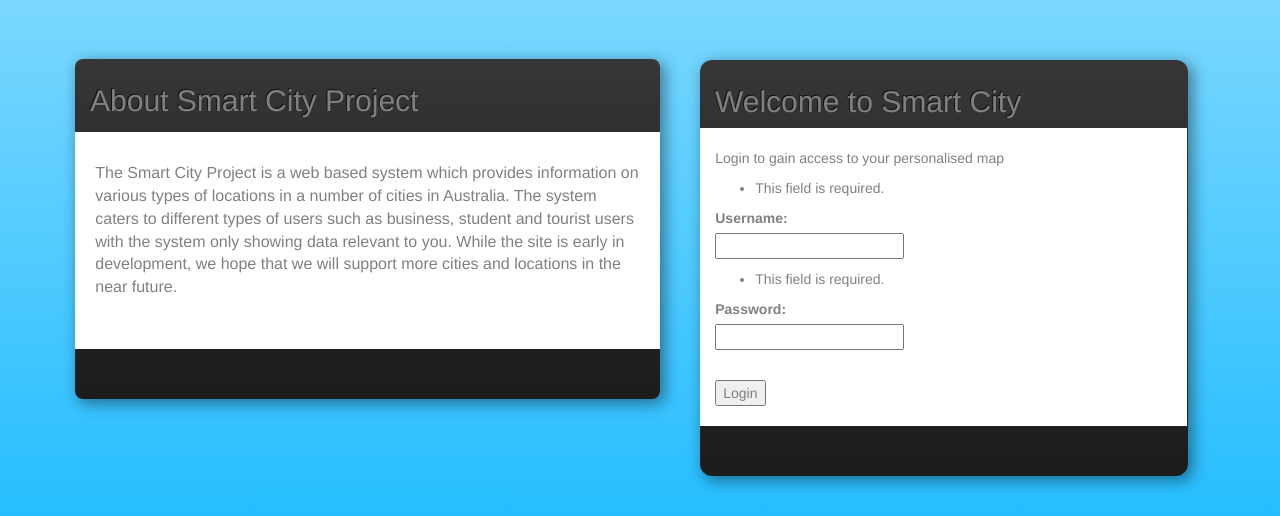
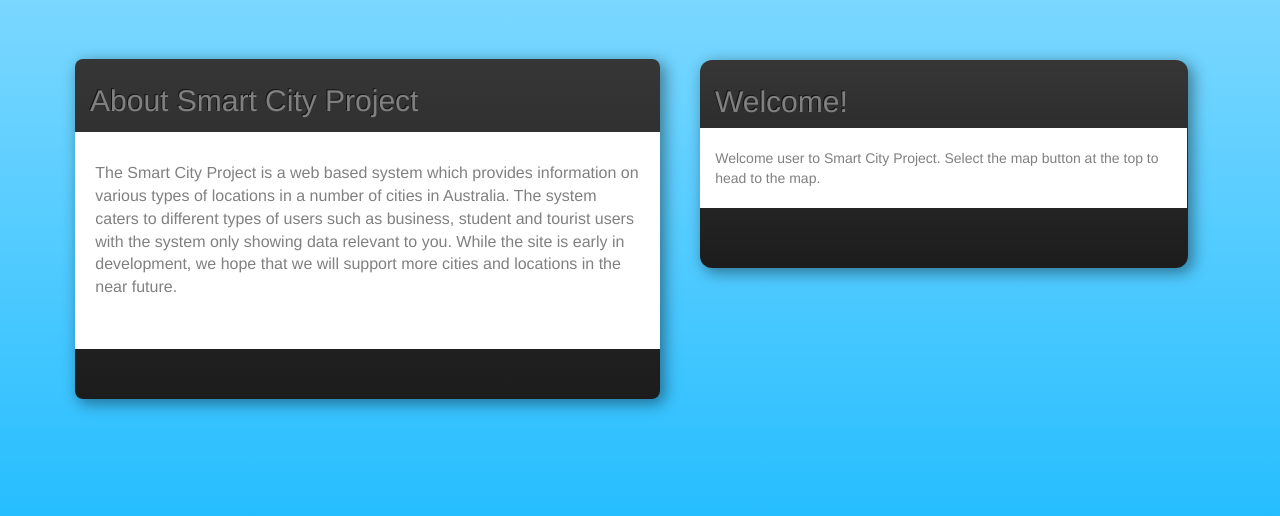
Before and after one commit to TotallyMelvin/Smart-City-Project, a Django app: page /home/ in a window 1280 px wide. Shown: the part 51-567 px from the top of the page. Run offline with Django 3.2, Linux system fonts and the light colour scheme; a user stored in the database is signed in; some libraries are stand-ins or nearby versions.

Commit message:
Implemented the Home Page changes when logged in and styled the log out page.

```diff
--- a/accounts/static/css/indexPage.css
+++ b/accounts/static/css/indexPage.css
@@ -87,6 +87,16 @@
 	margin-right: -14.75px;
 }
 
+.welcome p {
+	background: white;
+	color: grey;
+	padding-top: 20px;
+	padding-bottom: 20px;
+	padding-left: 15px;
+	margin-left: -14.75px;
+	margin-right: -14.75px;
+}
+
 .login h2{
 	padding-top: 5px;
 	color: grey;
--- a/accounts/templates/accounts/home.html
+++ b/accounts/templates/accounts/home.html
@@ -19,8 +19,8 @@
 	</div>
 
 	<div class="col-sm-5 login">
-		<h2>Welcome to Smart City</h2>
-
+		{% if user.is_anonymous %}
+			<h2>Login</h2>
 				<form method="post">
 				<p>Login to gain access to your personalised map</p>
 					{% csrf_token %}
@@ -29,6 +29,14 @@
 					<button type="submit">Login</button>
 
 				</form>
+		{% endif %}
+
+		{%if user.is_authenticated %}
+			<div class="welcome">
+			<h2>Welcome!</h2>
+			<p>Welcome user to Smart City Project. Select the map button at the top to head to the map.</p>
+			</div>
+		{% endif %}
 	</div>
 </div>
 </div>
--- a/accounts/templates/accounts/map.html
+++ b/accounts/templates/accounts/map.html
@@ -1,8 +1,3 @@
-{% block content %}
-<iframe width="600" height="450" frameborder="0" style="border:5px solid #ffffff"
-src="{{ map_link }}"
-allowfullscreen></iframe>
-
 {% block content %}
 <iframe width="600" height="450" frameborder="0" style="border:5px solid #ffffff"
 src="{{ map_link }}"
```
Also changed, not shown: accounts/templates/accounts/logout.html (+8 -4 lines), db.sqlite3. Lines whose indentation alone changed are shown as unchanged.
